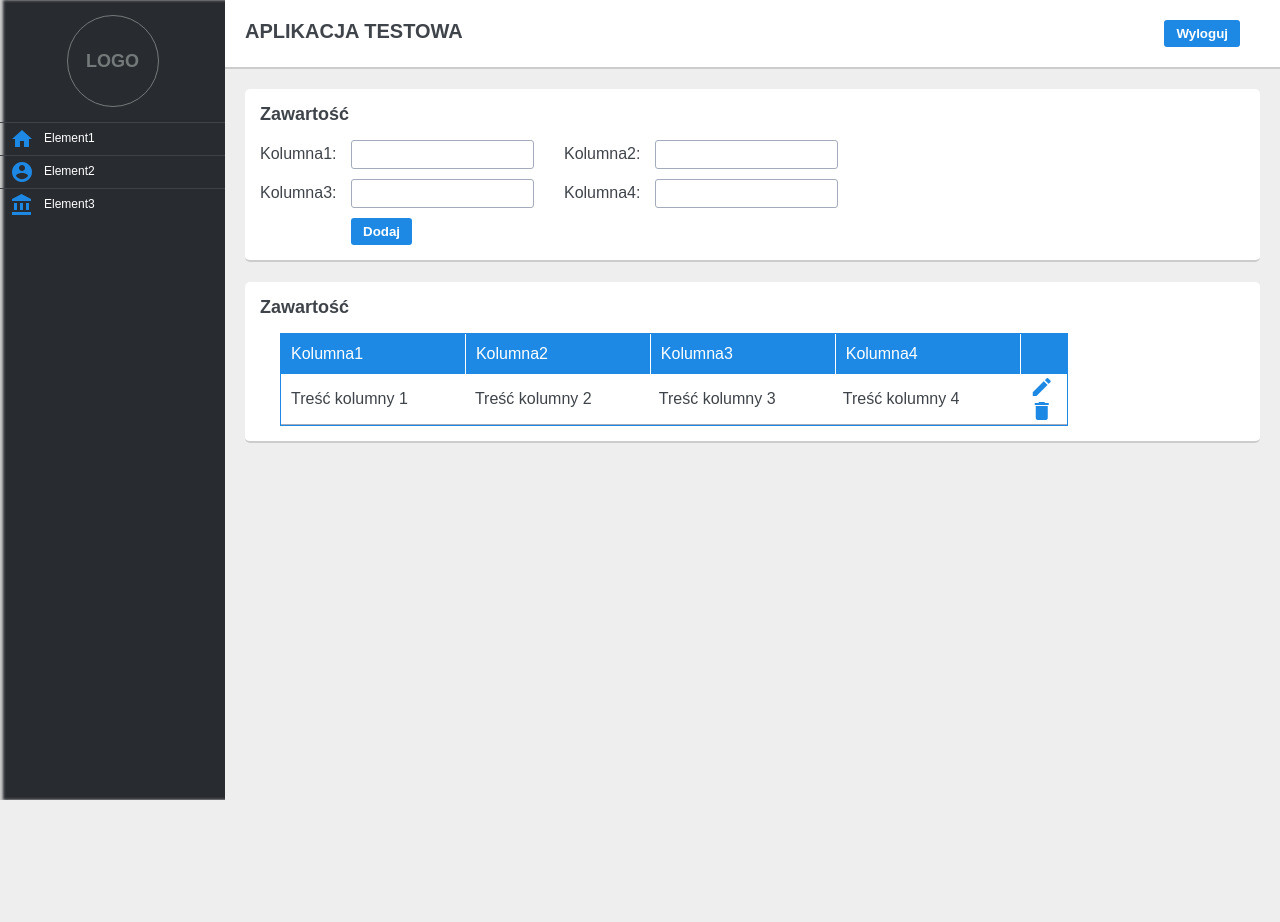
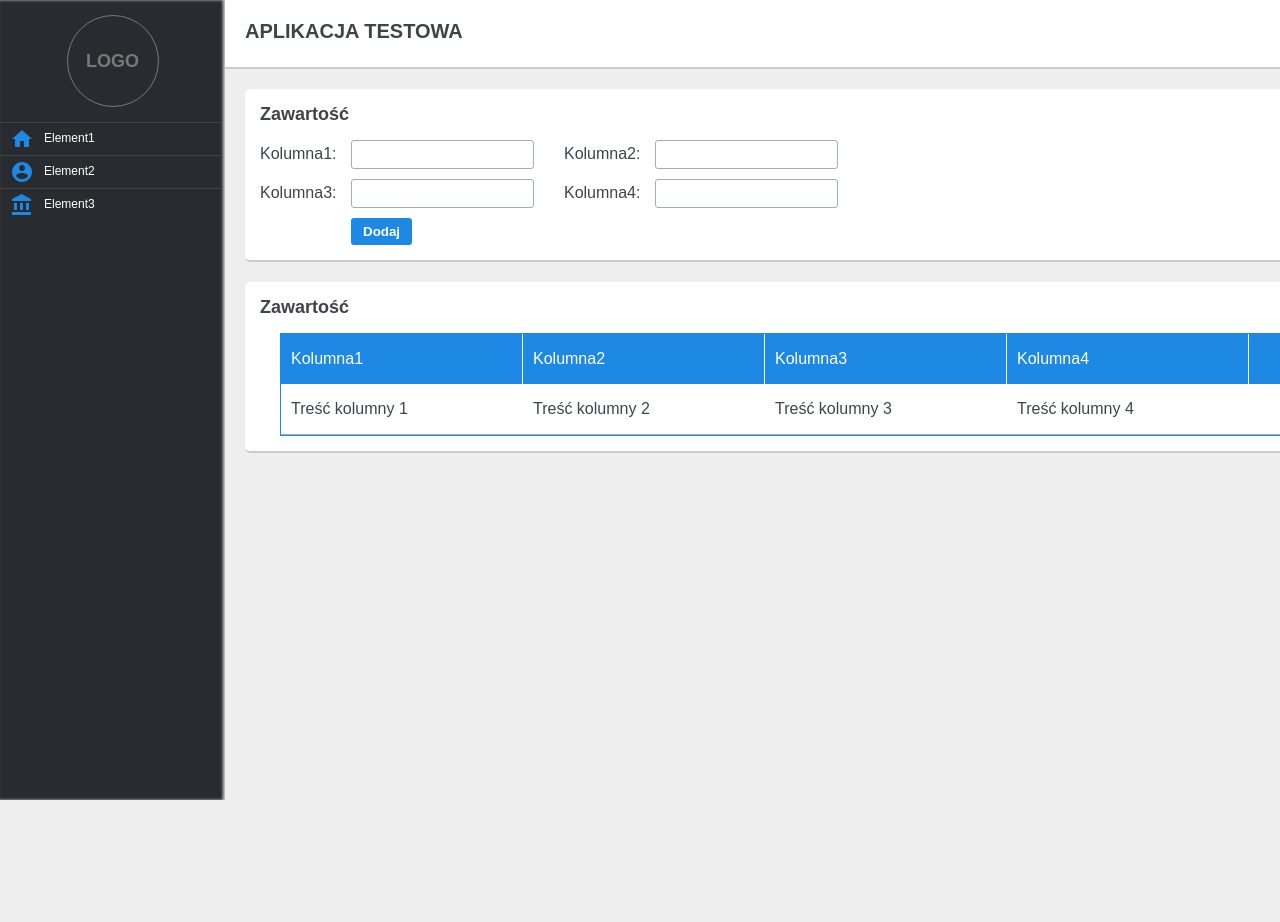
Before and after one commit to KacperKaczmarczyk/aplikacja-testowa, a PHP site: page / in a window 1280 px wide. Run offline with PHP 8.4, Linux system fonts and the light colour scheme.

Commit message:
version 1.0

```diff
--- a/css/style.css
+++ b/css/style.css
@@ -1,7 +1,7 @@
 html {
   min-height: 100%;
   position: relative;
-  overflow: hidden; }
+  overflow-y: hidden; }
 
 body {
   background-color: #EEEEEE;
@@ -22,28 +22,29 @@ h2 {
 
 table {
   margin-left: 20px;
-  width: 80%;
+  width: 1100px;
   border: 1px solid #1D89E4;
   border-spacing: 0px;
   max-height: 100px;
   text-align: left; }
 
 tr {
-  height: 40px;
-  border-bottom: 1px solid #A4ABBB; }
+  height: 50px;
+  border-bottom: 1px solid #A4ABBB;
+  padding-right: 20px; }
 
 tbody {
   max-height: 350px;
   display: block;
-  overflow-x: auto; }
+  overflow-y: scroll;
+  overflow-x: hidden; }
 
 thead, tbody tr {
   display: table;
   width: 100%;
   table-layout: fixed; }
 
-input[type=submit],
-input[type=button] {
+input[type=submit], input[type=button] {
   border-radius: 3px;
   border: 0px;
   padding: 6px 12px;
@@ -72,16 +73,17 @@ input[type=submit]:hover {
   margin-left: -225px;
   height: 100%;
   min-width: 225px;
-  -webkit-box-shadow: inset 3px 0px 3px #CECECE;
-  -moz-box-shadow: inset 3px 0px 3px #CECECE;
-  box-shadow: inset 3px 0px 3px #CECECE;
+  -webkit-box-shadow: inset -2px 0px 3px #CECECE;
+  -moz-box-shadow: inset -2px 0px 3px #CECECE;
+  box-shadow: inset -2px 0px 3px #CECECE;
   position: relative; }
 
 #rightContainer {
   float: left;
   width: 100%;
   height: 100%;
-  right: 0; }
+  right: 0;
+  overflow-x: scroll; }
 
 #logo {
   margin-top: 15px;
@@ -106,7 +108,8 @@ input[type=submit]:hover {
   padding: 20px;
   margin: 0px;
   background-color: #FFFFFF;
-  border-bottom: 2px solid #CCCCCC; }
+  border-bottom: 2px solid #CCCCCC;
+  min-width: 1160px; }
 
 #wyloguj {
   align-self: right; }
@@ -118,12 +121,14 @@ input[type=submit]:hover {
   border-radius: 5px 5px 5px 5px;
   -moz-border-radius: 5px 5px 5px 5px;
   -webkit-border-radius: 5px 5px 5px 5px;
-  border-bottom: 2px solid #CCCCCC; }
+  border-bottom: 2px solid #CCCCCC;
+  min-width: 1130px; }
 
 .menu-option {
   padding-top: 4px;
   padding-bottom: 4px;
   margin: 0px;
+  margin-right: 3px;
   border-top: 1px solid #40434A;
   font-size: 12px; }
 
@@ -157,13 +162,13 @@ input[type=submit]:hover {
 .col-head {
   margin: 0px;
   border-right: 1px solid white;
-  width: 22%;
+  width: 230px;
   padding-left: 10px;
   font-weight: normal; }
 
 .col {
   margin: 0px;
-  width: 22%;
+  width: 231px;
   padding-left: 10px;
   text-align: left; }
 
@@ -171,18 +176,17 @@ input[type=submit]:hover {
   text-align: center; }
 
 .col-editing {
-  width: 21.3%;
-  padding-left: 8.5px;
-  padding-top: 6px; }
+  width: 232px;
+  padding-left: 9px;
+  padding-top: 10.5px; }
 
 .col-editing-last {
   text-align: center;
-  width: 12%;
-  padding-top: 8px; }
+  padding-top: 13px;
+  padding-left: 9px; }
 
 .editing-form {
   display: flex;
-  width: 100%;
   background-color: #D2E7FA; }
 
 .input-editing {
@@ -192,20 +196,46 @@ input[type=submit]:hover {
   border: 1px solid #A4ABBB; }
 
 ::-webkit-scrollbar {
-  width: 20px;
-  height: 18px; }
+  width: 20px; }
 
 ::-webkit-scrollbar-thumb {
   height: 6px;
   border: 8px solid transparent;
   background-clip: padding-box;
-  -webkit-border-radius: 20px;
+  -webkit-border-radius: 40px;
   background-color: #1D89E4; }
+
+::-webkit-scrollbar-track {
+  display: none;
+  background-color: transaprent; }
 
 ::-webkit-scrollbar-corner {
   background-color: transparent; }
 
+a:link, a:visited {
+  color: white;
+  text-decoration: none; }
+
+a.menu-option-link:hover {
+  cursor: pointer;
+  text-decoration: none;
+  font-size: 13px; }
+
 a:hover {
   cursor: pointer; }
 
+.ng-enter {
+  transition: 1s;
+  opacity: 0; }
+
+.ng-enter-active {
+  opacity: 1; }
+
+.ng-leave {
+  transition: 1s;
+  opacity: 1; }
+
+.ng-leave-active {
+  opacity: 0; }
+
 /*# sourceMappingURL=style.css.map */
--- a/home.html
+++ b/home.html
@@ -12,9 +12,9 @@
 	<div id="leftContainer">
 		<div id="logo">LOGO</div>
 		<div id="nav">
-				<div class="menu-option"><i class="material-icons">home</i>Element1</div>
-				<div class="menu-option"><i class="material-icons">account_circle</i>Element2</div>
-				<div class="menu-option"><i class="material-icons">account_balance</i>Element3</div>
+				<div class="menu-option"><a class="menu-option-link" href="#"><i class="material-icons">home</i>Element1</a></div>
+				<div class="menu-option"><a class="menu-option-link" href="#"><i class="material-icons">account_circle</i>Element2</a></div>
+				<div class="menu-option"><a class="menu-option-link" href="#"><i class="material-icons">account_balance</i>Element3</a></div>
 		</div>
 	</div>
 	<div id="rightContainer">
@@ -102,7 +102,7 @@
 	<div style="clear:both"></div>
 </div>
 <script src="lib/angular.min.js"></script>
-
+<script src="lib/angular-animate.min.js"></script>
 <script src="js/app.js"></script>
 
 <script src="js/items.factory.js"></script>
--- a/js/app.js
+++ b/js/app.js
@@ -1 +1 @@
-angular.module('aplikacjaTestowa', []);
+angular.module('aplikacjaTestowa', ['ngAnimate']);
--- /dev/null
+++ b/sass/style.scss
@@ -0,0 +1,295 @@
+$width-left-container: 225px;
+$logo: 90px;
+$left-container-bg: #282B30;
+$right-container-bg: #EEEEEE;
+$l-container-bg: #FFFFFF;
+$button-head-color: #1D89E4;
+$logo-color: #747A7A;
+$shadow-color: #CCCCCC;
+
+
+@mixin box-shadow($top, $left, $blur, $color) {
+    -webkit-box-shadow:inset $top $left $blur $color;
+    -moz-box-shadow:inset $top $left $blur $color;
+    box-shadow:inset $top $left $blur $color;
+}
+
+@mixin border-radius($top-left, $top-right, $bottom-right, $bottom-left){
+	border-radius: $top-left $top-right $bottom-right $bottom-left;
+	-moz-border-radius: $top-left $top-right $bottom-right $bottom-left;
+	-webkit-border-radius: $top-left $top-right $bottom-right $bottom-left;
+}
+html {
+	min-height: 100%;
+	position: relative;
+	overflow-y: hidden;
+}
+
+body {
+	background-color: $right-container-bg;
+	margin: 0px;
+	font-family: Arial, sense-serif;
+	color: #3F444A;
+	width: 100%;
+	height: 100%;
+}
+
+h1 {
+	font-size: 20px;
+	margin-top: 0px;
+	margin-bottom: 0px;
+}
+
+h2 {
+	margin-top: 0px;
+	font-size: 18px;
+}
+
+table {
+	margin-left: 20px;
+	width: 1100px;
+	border: 1px solid $button-head-color;
+	border-spacing: 0px;
+	max-height: 100px;
+	text-align: left;
+
+}
+
+tr {
+	height: 50px;
+	border-bottom: 1px solid #A4ABBB;
+	padding-right: 20px;
+}
+
+tbody {
+	max-height: 350px;
+	display: block;
+	overflow-y: scroll;
+	overflow-x: hidden;
+}
+
+thead, tbody tr {
+	display: table;
+	width: 100%;
+	table-layout: fixed;
+}
+
+input[type=submit], input[type=button] {
+	border-radius: 3px;
+	border: 0px;
+	padding: 6px 12px;
+	background-color: $button-head-color;
+	color: white;
+	margin-left: 91px;
+	margin-right: 20px;
+	font-weight: bold;
+}
+input[type=submit]:hover {
+	cursor: pointer;
+}
+
+#container {
+	background-color: $right-container-bg;
+	position:absolute;
+    top:0;
+    bottom:0;
+    left:0;
+    right:0;
+    z-index:-1;
+    margin-left: 225px;
+}
+
+#leftContainer {
+	float:left;
+	background-color: $left-container-bg;
+	margin-left: -225px;
+	height: 100%;
+	min-width: $width-left-container;
+
+	@include box-shadow(-2px,0px,3px,#CECECE);
+	position: relative;
+}
+#rightContainer {
+	float:left;
+	width: 100%;
+	height: 100%;
+	right:0;
+	overflow-x: scroll;
+}
+
+#logo {
+	margin-top: 15px;
+	margin-bottom: 15px;
+	margin-left: auto;
+	margin-right: auto;
+	width: $logo;
+	height: $logo;
+	border-radius: 50%;
+	border: 1px solid $logo-color;
+	color: #747A7A;
+	text-align: center;
+	line-height: $logo;
+	font-weight: bold;
+	font-size: 18px;
+}
+
+#nav {
+	color: white;
+	height: 100%;
+}
+
+#topbar {
+	padding: 20px;
+	margin: 0px;
+	background-color: $l-container-bg;
+	border-bottom: 2px solid $shadow-color;
+	min-width: 1160px;
+
+}
+
+#wyloguj{
+	align-self: right;
+}
+
+.l-container {
+	background-color: $l-container-bg;
+	margin: 20px 20px 20px 20px;
+	padding: 15px;
+	@include border-radius(5px,5px,5px,5px);
+	border-bottom: 2px solid $shadow-color;
+	min-width: 1130px;
+}
+
+.menu-option {
+	padding-top: 4px;
+	padding-bottom: 4px;
+	margin: 0px;
+	margin-right: 3px;
+	border-top: 1px solid #40434A;
+	font-size: 12px;
+}
+
+.col-form {
+	float:left;
+	margin-right: 30px;
+}
+
+
+.material-icons {
+	color: #1D89E4;
+	vertical-align: middle;
+	margin-left: 10px;
+	margin-right: 10px;
+}
+
+.input-form {
+	height: 25px;
+	border-radius: 3px;
+	border: 1px solid #A4ABBB;
+	margin-left: 10px;
+	margin-bottom: 10px;
+}
+
+.f-left{
+	float: left;
+}
+.f-right{
+	float: right;
+}
+
+.row-head {
+	background-color: #1D89E4;
+	color: white;
+
+}
+.col-head {
+	margin: 0px;
+	border-right: 1px solid white;
+	width: 230px;
+	padding-left: 10px;
+	font-weight: normal;
+}
+
+.col {
+	margin: 0px;
+	width: 231px;
+	padding-left: 10px;
+	text-align: left;
+}
+
+.col-last {
+	text-align: center;
+}
+
+.col-editing{
+	width: 232px;
+	padding-left: 9px;
+	padding-top: 10.5px;
+}
+
+.col-editing-last {
+	text-align: center;
+	padding-top: 13px;
+	padding-left: 9px;
+}
+
+.editing-form{
+	display: flex;
+	background-color: #D2E7FA;
+}
+
+.input-editing {
+	font-size: 16px;
+	height: 25px;
+	border-radius: 3px;
+	border: 1px solid #A4ABBB;
+}
+
+::-webkit-scrollbar {
+    width: 20px;
+}
+::-webkit-scrollbar-thumb {
+    height: 6px;
+    border: 8px solid transparent;
+    background-clip: padding-box;
+    -webkit-border-radius: 40px;
+    background-color: $button-head-color;
+}
+::-webkit-scrollbar-track {
+    display: none;
+    background-color: transaprent;
+}
+
+::-webkit-scrollbar-corner {
+    background-color: transparent;
+}
+
+a:link, a:visited {
+	color: white;
+	text-decoration: none;
+}
+
+a.menu-option-link:hover {
+	cursor: pointer;
+	text-decoration: none;
+	font-size: 13px;
+}
+
+a:hover {
+	cursor: pointer;
+}
+
+.ng-enter {
+	transition: 1s;
+	opacity: 0;
+}
+.ng-enter-active {
+	opacity: 1;
+}
+.ng-leave {
+	transition: 1s;
+	opacity: 1;
+}
+.ng-leave-active {
+	opacity: 0;
+}
```
Also changed, not shown: lib/angular-animate.min.js (added), 2 other files.
